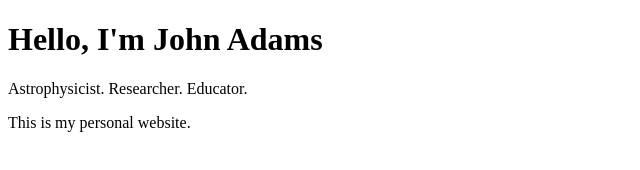
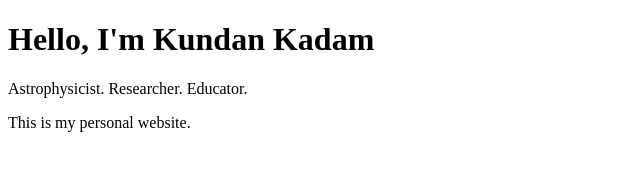
Before and after one commit to kkadam/kkadam.github.io, a plain HTML site: page index.html in a window 1280 px wide. Shown: the whole page, without its empty margins (0-640 px from the left). Drawn offline with Linux system fonts and the light colour scheme.

Commit message:
added name index.html

```diff
--- a/index.html
+++ b/index.html
@@ -2,10 +2,10 @@
 <html lang="en">
 <head>
   <meta charset="UTF-8">
-  <title>John Adams, PhD</title>
+  <title>Kundan Kadam, PhD</title>
 </head>
 <body>
-  <h1>Hello, I'm John Adams</h1>
+  <h1>Hello, I'm Kundan Kadam</h1>
   <p>Astrophysicist. Researcher. Educator.</p>
   <p>This is my personal website.</p>
 </body>
```
